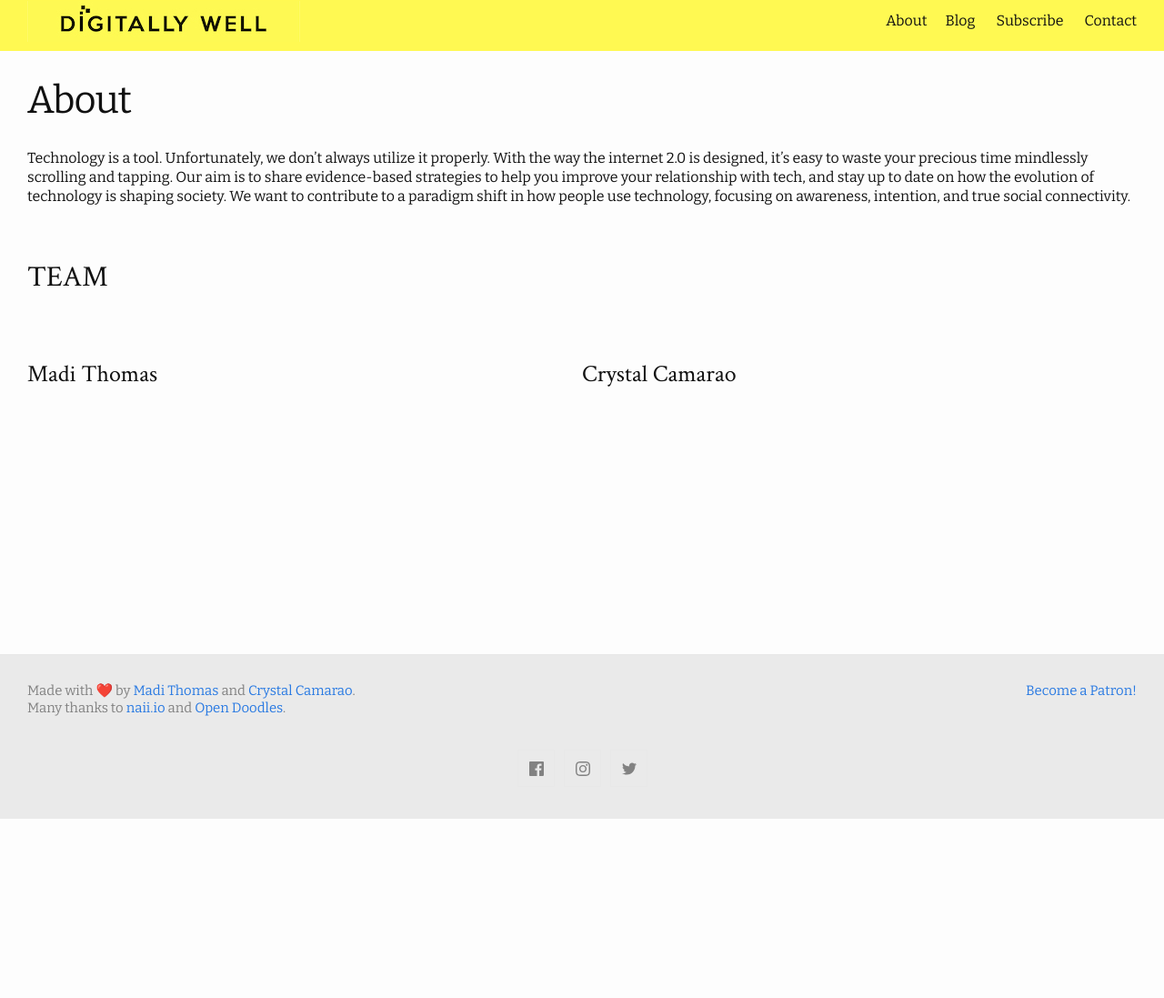
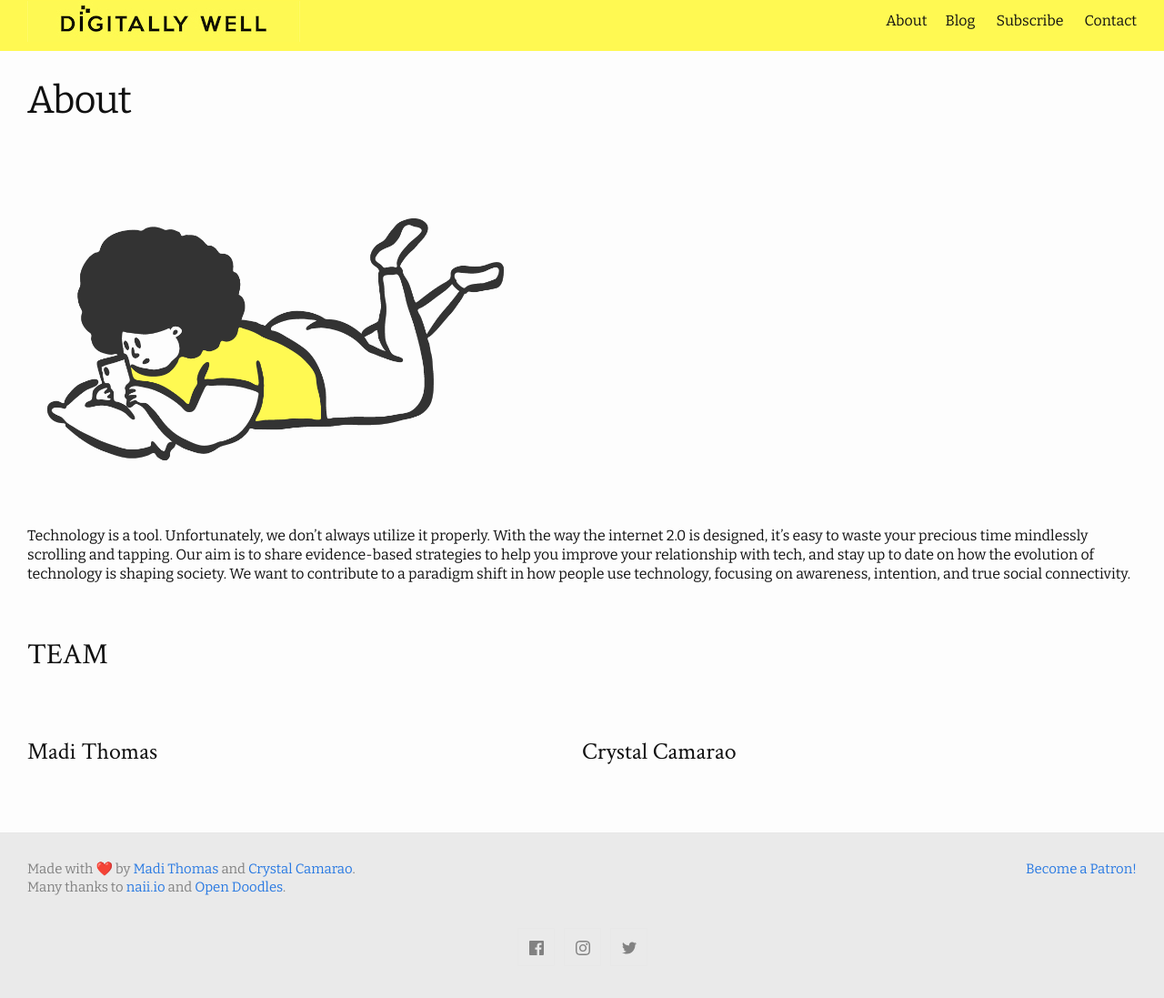
Before and after one commit to crystalcamarao/digitally-well, a Jekyll site: the page built from about.md, in a window 1280 px wide. Shown: the whole page at 91% size. Built offline with Jekyll 4.4.1, drawn with Linux system fonts in a browser that asks for light colours; comment, search, counter and statistics services are not loaded; before the commit the page ends 900 px from its top, so only the background shows below that.

Commit message:
Add doodle to About page

```diff
--- a/about.md
+++ b/about.md
@@ -3,6 +3,7 @@ title: About
 permalink: "/about/"
 layout: page
 ---
+<img src="/assets/img/laying.png" height="400px">
 
 Technology is a tool. Unfortunately, we don’t always utilize it properly. With the way the internet 2.0 is designed, it’s easy to waste your precious time mindlessly scrolling and tapping. Our aim is to share evidence-based strategies to help you improve your relationship with tech, and stay up to date on how the evolution of technology is shaping society. We want to contribute to a paradigm shift in how people use technology, focusing on awareness, intention, and true social connectivity.
 
```
Also changed, not shown: assets/img/laying.png (added).
